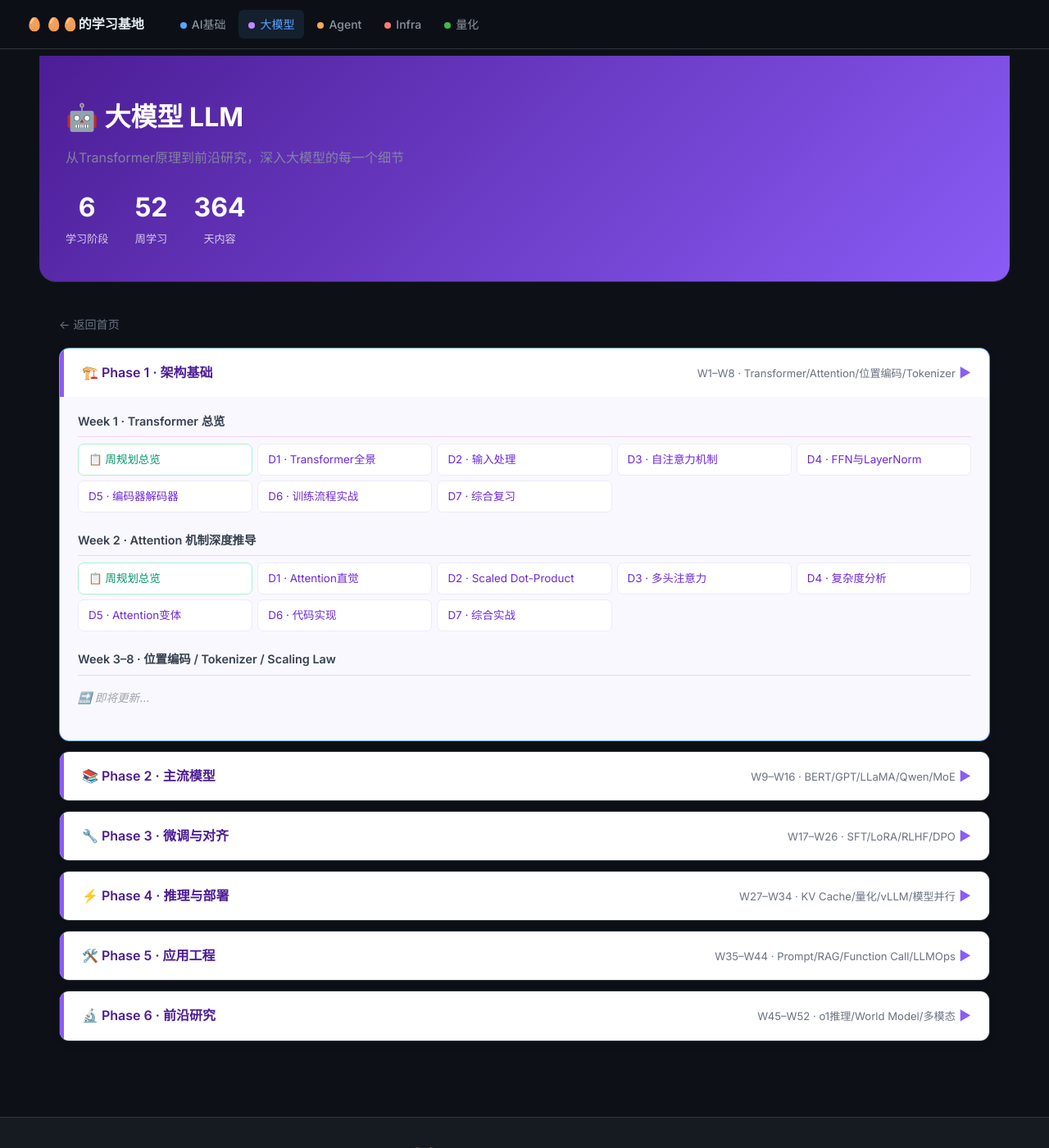
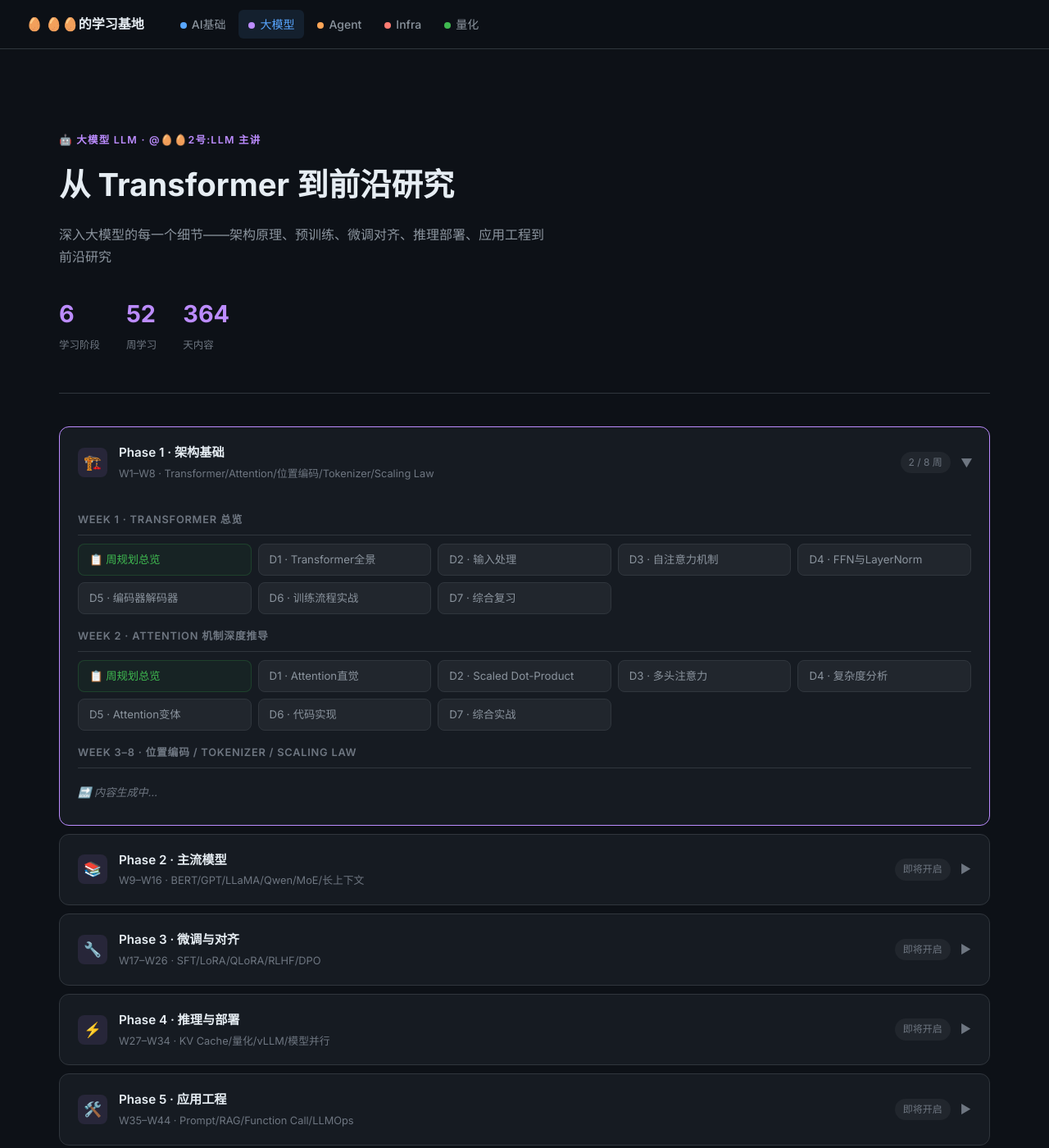
Before and after one commit to Lingbo-Huang/dandan-learn, a Jekyll site: the page built from llm/index.md, in a window 1280 px wide and 1400 px high. Shown: the whole window at 82% size. Built offline with Jekyll 4.4.1, drawn with Linux system fonts in a browser that asks for light colours; some of the changed text lies outside the part shown.

Commit message:
Update llm/index.md

```diff
--- a/llm/index.md
+++ b/llm/index.md
@@ -1,134 +1,114 @@
 ---
 layout: default
-title: 🤖 大模型 LLM
+title: 大模型 LLM
 ---
 
-<style>
-.track-hero { background: linear-gradient(135deg, #4c1d95, #8b5cf6); color: white; padding: 48px 32px 40px; margin: -32px -24px 40px; border-radius: 0 0 20px 20px; }
-.track-hero h1 { font-size: 2em; margin-bottom: 10px; }
-.track-hero p { opacity: 0.85; line-height: 1.6; }
-.track-hero .stats { display: flex; gap: 32px; margin-top: 20px; }
-.track-hero .stat { text-align: center; }
-.track-hero .stat .num { font-size: 2em; font-weight: 700; }
-.track-hero .stat .label { font-size: 0.82em; opacity: 0.75; }
-.back { margin-bottom: 16px; font-size: 0.88em; }
-.back a { color: #6b7280; text-decoration: none; }
-.phase { margin-bottom: 12px; border-radius: 12px; overflow: hidden; box-shadow: 0 2px 12px rgba(0,0,0,0.06); }
-.phase-header { display: flex; align-items: center; justify-content: space-between; padding: 16px 22px; background: white; cursor: pointer; border-left: 5px solid #8b5cf6; user-select: none; }
-.phase-header:hover { background: #f5f3ff; }
-.phase-header .phase-title { font-weight: 600; font-size: 1em; color: #4c1d95; }
-.phase-header .phase-meta { font-size: 0.82em; color: #6b7280; }
-.phase-header .arrow { transition: transform 0.2s; color: #8b5cf6; }
-.phase-body { display: none; background: #faf8ff; padding: 12px 22px 16px; }
-.phase.open .phase-body { display: block; }
-.phase.open .arrow { transform: rotate(90deg); }
-.week-section { margin-bottom: 16px; }
-.week-title { font-size: 0.9em; font-weight: 600; color: #374151; margin-bottom: 8px; padding: 6px 0; border-bottom: 1px solid #e9d5ff; }
-.day-links { display: grid; grid-template-columns: repeat(auto-fill, minmax(200px, 1fr)); gap: 6px; }
-.day-links a { display: block; padding: 7px 12px; background: white; border-radius: 7px; color: #6d28d9; text-decoration: none; font-size: 0.84em; border: 1px solid #ede9fe; transition: all 0.15s; }
-.day-links a:hover { background: #ede9fe; text-decoration: none; }
-.day-links a.plan { color: #059669; border-color: #a7f3d0; }
-.day-links a.plan:hover { background: #d1fae5; }
-.coming-soon { color: #9ca3af; font-size: 0.85em; font-style: italic; padding: 8px 0; }
-</style>
-
-<script>
-document.addEventListener('DOMContentLoaded', function() {
-  document.querySelectorAll('.phase-header').forEach(function(h) {
-    h.addEventListener('click', function() { h.parentElement.classList.toggle('open'); });
-  });
-  var first = document.querySelector('.phase');
-  if (first) first.classList.add('open');
-});
-</script>
-
-<div class="track-hero">
-  <h1>🤖 大模型 LLM</h1>
-  <p>从Transformer原理到前沿研究，深入大模型的每一个细节</p>
-  <div class="stats">
-    <div class="stat"><div class="num">6</div><div class="label">学习阶段</div></div>
-    <div class="stat"><div class="num">52</div><div class="label">周学习</div></div>
-    <div class="stat"><div class="num">364</div><div class="label">天内容</div></div>
+<div class="track-hero c-llm">
+  <div class="eyebrow" style="color:#bc8cff">🤖 大模型 LLM · @🥚🥚2号:llm 主讲</div>
+  <h1>从 Transformer 到前沿研究</h1>
+  <p>深入大模型的每一个细节——架构原理、预训练、微调对齐、推理部署、应用工程到前沿研究</p>
+  <div class="track-stats">
+    <div class="track-stat"><div class="num" style="color:#bc8cff">6</div><div class="label">学习阶段</div></div>
+    <div class="track-stat"><div class="num" style="color:#bc8cff">52</div><div class="label">周学习</div></div>
+    <div class="track-stat"><div class="num" style="color:#bc8cff">364</div><div class="label">天内容</div></div>
   </div>
 </div>
 
-<p class="back"><a href="{{ '/' | relative_url }}">← 返回首页</a></p>
+<div class="phases c-llm">
 
-<div class="phase">
-  <div class="phase-header">
-    <span class="phase-title">🏗️ Phase 1 · 架构基础</span>
-    <span><span class="phase-meta">W1–W8 · Transformer/Attention/位置编码/Tokenizer</span> <span class="arrow">▶</span></span>
-  </div>
-  <div class="phase-body">
-    <div class="week-section">
-      <div class="week-title">Week 1 · Transformer 总览</div>
-      <div class="day-links">
-        <a href="{{ '/llm/week01/llm-w1-week-plan' | relative_url }}" class="plan">📋 周规划总览</a>
-        <a href="{{ '/llm/week01/llm-w1-transformer-overview' | relative_url }}">D1 · Transformer全景</a>
-        <a href="{{ '/llm/week01/llm-w1-tokenization-embedding' | relative_url }}">D2 · 输入处理</a>
-        <a href="{{ '/llm/week01/llm-w1-self-attention' | relative_url }}">D3 · 自注意力机制</a>
-        <a href="{{ '/llm/week01/llm-w1-ffn-layernorm' | relative_url }}">D4 · FFN与LayerNorm</a>
-        <a href="{{ '/llm/week01/llm-w1-encoder-decoder' | relative_url }}">D5 · 编码器解码器</a>
-        <a href="{{ '/llm/week01/llm-w1-training-practice' | relative_url }}">D6 · 训练流程实战</a>
-        <a href="{{ '/llm/week01/llm-w1-review' | relative_url }}">D7 · 综合复习</a>
+  <div class="phase c-llm">
+    <div class="phase-header">
+      <div class="phase-left">
+        <div class="phase-icon" style="background:rgba(188,140,255,0.1)">🏗️</div>
+        <div>
+          <div class="phase-title">Phase 1 · 架构基础</div>
+          <div class="phase-meta">W1–W8 · Transformer/Attention/位置编码/Tokenizer/Scaling Law</div>
+        </div>
+      </div>
+      <div class="phase-right"><span class="phase-progress">2 / 8 周</span><span class="phase-arrow">▶</span></div>
+    </div>
+    <div class="phase-body">
+      <div class="week-block">
+        <div class="week-label">Week 1 · Transformer 总览</div>
+        <div class="day-grid">
+          <a href="{{ '/llm/week01/llm-w1-week-plan' | relative_url }}" class="day-link plan">📋 周规划总览</a>
+          <a href="{{ '/llm/week01/llm-w1-transformer-overview' | relative_url }}" class="day-link">D1 · Transformer全景</a>
+          <a href="{{ '/llm/week01/llm-w1-tokenization-embedding' | relative_url }}" class="day-link">D2 · 输入处理</a>
+          <a href="{{ '/llm/week01/llm-w1-self-attention' | relative_url }}" class="day-link">D3 · 自注意力机制</a>
+          <a href="{{ '/llm/week01/llm-w1-ffn-layernorm' | relative_url }}" class="day-link">D4 · FFN与LayerNorm</a>
+          <a href="{{ '/llm/week01/llm-w1-encoder-decoder' | relative_url }}" class="day-link">D5 · 编码器解码器</a>
+          <a href="{{ '/llm/week01/llm-w1-training-practice' | relative_url }}" class="day-link">D6 · 训练流程实战</a>
+          <a href="{{ '/llm/week01/llm-w1-review' | relative_url }}" class="day-link">D7 · 综合复习</a>
+        </div>
+      </div>
+      <div class="week-block">
+        <div class="week-label">Week 2 · Attention 机制深度推导</div>
+        <div class="day-grid">
+          <a href="{{ '/llm/week02/llm-w2-week-plan' | relative_url }}" class="day-link plan">📋 周规划总览</a>
+          <a href="{{ '/llm/week02/llm-w2-attention-intuition' | relative_url }}" class="day-link">D1 · Attention直觉</a>
+          <a href="{{ '/llm/week02/llm-w2-scaled-dot-product' | relative_url }}" class="day-link">D2 · Scaled Dot-Product</a>
+          <a href="{{ '/llm/week02/llm-w2-multi-head-attention' | relative_url }}" class="day-link">D3 · 多头注意力</a>
+          <a href="{{ '/llm/week02/llm-w2-attention-complexity' | relative_url }}" class="day-link">D4 · 复杂度分析</a>
+          <a href="{{ '/llm/week02/llm-w2-attention-variants' | relative_url }}" class="day-link">D5 · Attention变体</a>
+          <a href="{{ '/llm/week02/llm-w2-attention-code' | relative_url }}" class="day-link">D6 · 代码实现</a>
+          <a href="{{ '/llm/week02/llm-w2-capstone' | relative_url }}" class="day-link">D7 · 综合实战</a>
+        </div>
+      </div>
+      <div class="week-block">
+        <div class="week-label">Week 3–8 · 位置编码 / Tokenizer / Scaling Law</div>
+        <p class="coming">🔜 内容生成中…</p>
       </div>
     </div>
-    <div class="week-section">
-      <div class="week-title">Week 2 · Attention 机制深度推导</div>
-      <div class="day-links">
-        <a href="{{ '/llm/week02/llm-w2-week-plan' | relative_url }}" class="plan">📋 周规划总览</a>
-        <a href="{{ '/llm/week02/llm-w2-attention-intuition' | relative_url }}">D1 · Attention直觉</a>
-        <a href="{{ '/llm/week02/llm-w2-scaled-dot-product' | relative_url }}">D2 · Scaled Dot-Product</a>
-        <a href="{{ '/llm/week02/llm-w2-multi-head-attention' | relative_url }}">D3 · 多头注意力</a>
-        <a href="{{ '/llm/week02/llm-w2-attention-complexity' | relative_url }}">D4 · 复杂度分析</a>
-        <a href="{{ '/llm/week02/llm-w2-attention-variants' | relative_url }}">D5 · Attention变体</a>
-        <a href="{{ '/llm/week02/llm-w2-attention-code' | relative_url }}">D6 · 代码实现</a>
-        <a href="{{ '/llm/week02/llm-w2-capstone' | relative_url }}">D7 · 综合实战</a>
+  </div>
+
+  <div class="phase c-llm">
+    <div class="phase-header">
+      <div class="phase-left"><div class="phase-icon" style="background:rgba(188,140,255,0.1)">📚</div>
+        <div><div class="phase-title">Phase 2 · 主流模型</div><div class="phase-meta">W9–W16 · BERT/GPT/LLaMA/Qwen/MoE/长上下文</div></div>
       </div>
+      <div class="phase-right"><span class="phase-progress">即将开启</span><span class="phase-arrow">▶</span></div>
     </div>
-    <div class="week-section">
-      <div class="week-title">Week 3–8 · 位置编码 / Tokenizer / Scaling Law</div>
-      <p class="coming-soon">🔜 即将更新…</p>
+    <div class="phase-body"><p class="coming">🔜 即将开启…</p></div>
+  </div>
+
+  <div class="phase c-llm">
+    <div class="phase-header">
+      <div class="phase-left"><div class="phase-icon" style="background:rgba(188,140,255,0.1)">🔧</div>
+        <div><div class="phase-title">Phase 3 · 微调与对齐</div><div class="phase-meta">W17–W26 · SFT/LoRA/QLoRA/RLHF/DPO</div></div>
+      </div>
+      <div class="phase-right"><span class="phase-progress">即将开启</span><span class="phase-arrow">▶</span></div>
     </div>
+    <div class="phase-body"><p class="coming">🔜 即将开启…</p></div>
   </div>
+
+  <div class="phase c-llm">
+    <div class="phase-header">
+      <div class="phase-left"><div class="phase-icon" style="background:rgba(188,140,255,0.1)">⚡</div>
+        <div><div class="phase-title">Phase 4 · 推理与部署</div><div class="phase-meta">W27–W34 · KV Cache/量化/vLLM/模型并行</div></div>
+      </div>
+      <div class="phase-right"><span class="phase-progress">即将开启</span><span class="phase-arrow">▶</span></div>
+    </div>
+    <div class="phase-body"><p class="coming">🔜 即将开启…</p></div>
+  </div>
+
+  <div class="phase c-llm">
+    <div class="phase-header">
+      <div class="phase-left"><div class="phase-icon" style="background:rgba(188,140,255,0.1)">🛠️</div>
+        <div><div class="phase-title">Phase 5 · 应用工程</div><div class="phase-meta">W35–W44 · Prompt/RAG/Function Call/LLMOps</div></div>
+      </div>
+      <div class="phase-right"><span class="phase-progress">即将开启</span><span class="phase-arrow">▶</span></div>
+    </div>
+    <div class="phase-body"><p class="coming">🔜 即将开启…</p></div>
+  </div>
+
+  <div class="phase c-llm">
+    <div class="phase-header">
+      <div class="phase-left"><div class="phase-icon" style="background:rgba(188,140,255,0.1)">🔬</div>
+        <div><div class="phase-title">Phase 6 · 前沿研究</div><div class="phase-meta">W45–W52 · o1推理/World Model/多模态大模型</div></div>
+      </div>
+      <div class="phase-right"><span class="phase-progress">即将开启</span><span class="phase-arrow">▶</span></div>
+    </div>
+    <div class="phase-body"><p class="coming">🔜 即将开启…</p></div>
+  </div>
+
 </div>
-
-<div class="phase">
-  <div class="phase-header">
-    <span class="phase-title">📚 Phase 2 · 主流模型</span>
-    <span><span class="phase-meta">W9–W16 · BERT/GPT/LLaMA/Qwen/MoE</span> <span class="arrow">▶</span></span>
-  </div>
-  <div class="phase-body"><p class="coming-soon">🔜 即将开启…</p></div>
-</div>
-
-<div class="phase">
-  <div class="phase-header">
-    <span class="phase-title">🔧 Phase 3 · 微调与对齐</span>
-    <span><span class="phase-meta">W17–W26 · SFT/LoRA/RLHF/DPO</span> <span class="arrow">▶</span></span>
-  </div>
-  <div class="phase-body"><p class="coming-soon">🔜 即将开启…</p></div>
-</div>
-
-<div class="phase">
-  <div class="phase-header">
-    <span class="phase-title">⚡ Phase 4 · 推理与部署</span>
-    <span><span class="phase-meta">W27–W34 · KV Cache/量化/vLLM/模型并行</span> <span class="arrow">▶</span></span>
-  </div>
-  <div class="phase-body"><p class="coming-soon">🔜 即将开启…</p></div>
-</div>
-
-<div class="phase">
-  <div class="phase-header">
-    <span class="phase-title">🛠️ Phase 5 · 应用工程</span>
-    <span><span class="phase-meta">W35–W44 · Prompt/RAG/Function Call/LLMOps</span> <span class="arrow">▶</span></span>
-  </div>
-  <div class="phase-body"><p class="coming-soon">🔜 即将开启…</p></div>
-</div>
-
-<div class="phase">
-  <div class="phase-header">
-    <span class="phase-title">🔬 Phase 6 · 前沿研究</span>
-    <span><span class="phase-meta">W45–W52 · o1推理/World Model/多模态</span> <span class="arrow">▶</span></span>
-  </div>
-  <div class="phase-body"><p class="coming-soon">🔜 即将开启…</p></div>
-</div>
```
